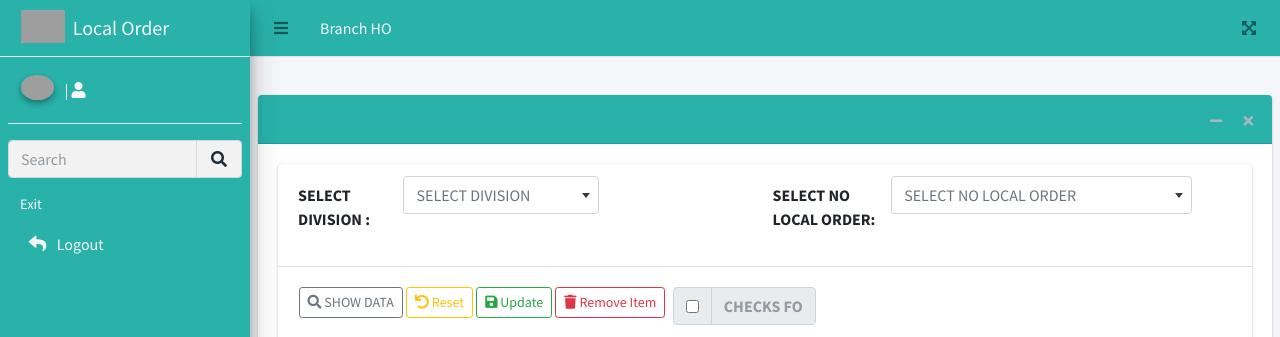
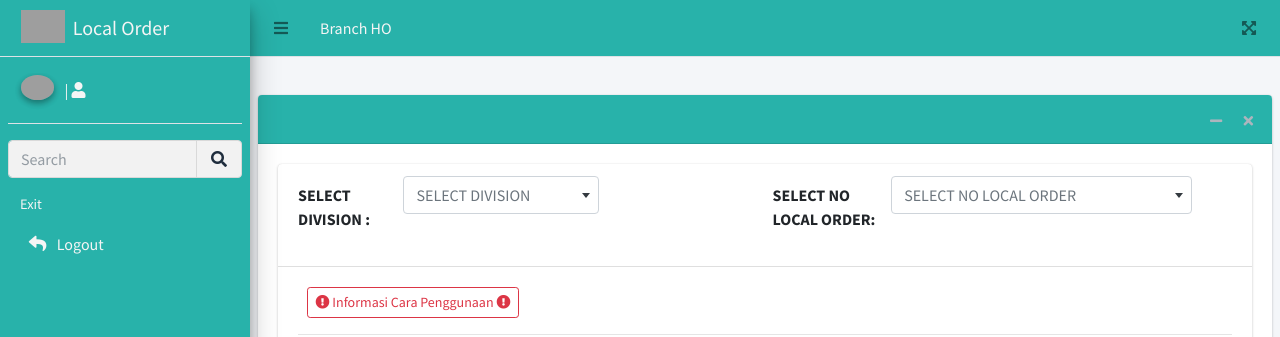
Before and after one commit to ApregiPrataYuda/LocalOrderCI4, a CodeIgniter 4 app: the page made by app/Views/Staff/Form-Local-Order/FormUpdate.php in a window 1280 px wide; the page is wider, and only the part inside the window is pictured. Shown: the top 337 px of that part. Run offline with PHP 8.4 and a stand-in for CodeIgniter, Linux system fonts and the light colour scheme; the template is opened without the code that fills it, so the values that code supplies are empty; some libraries are stand-ins or nearby versions; grey boxes are pictures that could not be loaded.

Commit message:
modifed kalkulasi form update and modifed konfirmasi new at update local order

```diff
--- a/app/Models/HeaderLoModel.php
+++ b/app/Models/HeaderLoModel.php
@@ -13,4 +13,9 @@ class HeaderLoModel extends Model
     protected $useSoftDeletes   = false;
     protected $protectFields    = true;
     protected $allowedFields    = ['idHeader','localOrderNo','periode','formula','divisiId','createdAt','createdBy','updatedBy','updatedAt'];
+
+
+    public function update_data($idHeader, $header) {
+        return $this->update($idHeader, $header);
+    }
 }
--- a/app/Views/Staff/Form-Local-Order/FormUpdate.php
+++ b/app/Views/Staff/Form-Local-Order/FormUpdate.php
@@ -28,6 +28,10 @@ p{
     height: 40px;
     margin-top: -40px;
     }
+
+    input:valid, textarea:valid {
+    border: 2px solid green;
+}
 
 </style>
 
@@ -112,24 +116,27 @@ p{
          <div class="card-body">
          <div class="row mb-1">
          <div class="float-left ml-2">
+			<button id="btnShowData" class="btn btn-outline-info btn-sm buttonShow" style="display: none;"><i class="fa fa-search"></i> Show Data</button>
+			<a href="<?= base_url('Update-Local-Order')?>"  class="btn btn-outline-warning btn-sm buttonReset" style="display: none;"><i class="fa fa-undo"></i> Reset</a>
+            <button type="button" class="btn btn-outline-info btn-sm" id="buttonSubmit"  onclick="updateData()" style="display: none;"><i class="fa fa-save"></i> Update Data</button>
+            <button type="button" class="btn btn-outline-danger btn-sm removeButton" id="deletebutton" style="display: none;"><i class="fa fa-trash"></i> Remove Item</button>
+        </div>
+        <div class="float-right ml-2">
+        <button type="button" class="btn btn-outline-danger btn-sm" data-toggle="modal" data-target="#userGuideModal">
+            <i class="fa fa-exclamation-circle" aria-hidden="true"></i> Informasi Cara Penggunaan <i class="fa fa-exclamation-circle" aria-hidden="true"></i>
+        </button>
+        </div>
 
-			<button id="btnShowData" class="btn btn-outline-secondary btn-sm buttonShow"><i class="fa fa-search"></i> SHOW DATA</button>
-			<a href="<?= base_url('Update-Local-Order')?>"  class="btn btn-outline-warning btn-sm buttonReset"><i class="fa fa-undo"></i> Reset</a>
-      <button type="button" class="btn btn-outline-success btn-sm" id="buttonSubmit"  onclick="updateData()"><i class="fa fa-save"></i> Update</button>
-			<button type="button" class="btn btn-outline-danger btn-sm removeButton" id="deletebutton"><i class="fa fa-trash"></i> Remove Item</button>
-
-
-
-		</div>
-        <div class="input-group col-md-2 mb-2">
+         </div>
+         <hr>
+         <div class="input-group col-md-2 mb-2" id="divCheck"  style="display: none;">
             <div class="input-group-prepend">
                 <div class="input-group-text">
                 <input type="checkbox" aria-label="Checkbox for following text input" name="checkedAll" id="checkAll">
                 </div>
+                </div>
+              <input type="text" data-toggle="modal" data-target="#removeNoteModal" class="form-control font-weight-bold text-uppercase text-dark" aria-label="Check For Remove" readonly placeholder="Checks For Remove">
             </div>
-             <input type="text" data-toggle="modal" data-target="#removeNoteModal" class="form-control font-weight-bold text-uppercase text-dark" aria-label="Check For Remove" readonly placeholder="Checks For Remove">
-            </div>
-         </div>
 
             <!-- <div class="card"> -->
               <!-- <div class="card-header"> -->
@@ -207,6 +214,44 @@ p{
 </section>
 </form>
 
+<!-- Modal user guide-->
+<div class="modal fade" id="userGuideModal" tabindex="-1" role="dialog" aria-labelledby="exampleModalLabel" aria-hidden="true">
+  <div class="modal-dialog modal-lg" role="document">
+    <div class="modal-content">
+      <div class="modal-header">
+        <h5 class="modal-title" id="exampleModalLabel">User Guide (Informasi Cara Penggunaan)</h5>
+        <button type="button" class="close" data-dismiss="modal" aria-label="Close">
+          <span aria-hidden="true">&times;</span>
+        </button>
+      </div>
+      <div class="modal-body">
+      <p class="font-weight-bold text-danger">Instruksi.</p>
+      <p class="font-weight-bold">1. **Pilih Divisi**: <br> divisi dari daftar yang tersedia. Nomor lokal order yang sesuai akan muncul berdasarkan divisi yang dipilih. Jika nomor lokal order tidak muncul, berarti nomor lokal order belum dibuat untuk divisi tersebut.</p>
+
+      <p class="font-weight-bold">2. **Pilih Nomor Lokal Order**:<br> Pilih nomor lokal order dari daftar yang tersedia.</p>
+
+      <p class="font-weight-bold">3. **Tombol Show Data dan Reset**: <br> Setelah memilih nomor lokal order, akan muncul tombol **"Show Data"** dan tombol **"Reset"**.</p>
+
+      <p class="font-weight-bold">4. **Tombol Show Data**:<br> Klik tombol **"Show Data"** untuk menampilkan data yang akan diedit.</p>
+
+      <p class="font-weight-bold">5. **Tombol Reset**:<br> Klik tombol **"Reset"** untuk kembali ke awal dan menghapus semua pilihan.</p>
+
+      <p class="font-weight-bold">6. **Tombol Update Data**:<br> Klik tombol **"Update Data"** untuk mengirimkan data yang telah diperbarui.</p>
+
+      <p class="font-weight-bold">7. **Tombol Remove Item**:<br> Klik tombol **"Remove Item"** untuk menghapus data yang telah dicentang (checklist).</p>
+
+      <p class="font-weight-bold">8. **Tombol Check for Remove**:<br>  Klik tombol **"Check for Remove"** untuk mencentang semua data yang ada.</p><br>
+
+      <p class="font-weight-bold text-danger">**Catatan untuk Remove Data**:<p>
+      <p class="font-weight-bold">- **Data yang dicentang** akan dihapus.<br>
+        - **Data yang tidak dicentang** adalah data yang akan Anda edit.</p>
+      </div>
+      <div class="modal-footer">
+        <button type="button" class="btn btn-secondary" data-dismiss="modal">Does it Help (Close)</button>
+      </div>
+    </div>
+  </div>
+</div>
 
 <script>
      $(document).ready(function() {
@@ -324,6 +369,7 @@ p{
                     <td style="width: 10%;">\
                         <textarea name="idPartDivisi[]" rows="2" cols="10" class="form-control" readonly>' + items[i].idPartDivisi + '</textarea>\
                         <textarea name="idDetail[]" rows="2" cols="10" class="form-control" readonly hidden>' + items[i].idDetail + '</textarea>\
+                        <textarea name="idHeader[]" rows="2" cols="10" class="form-control" readonly hidden>' + items[i].idHeader + '</textarea>\
                     </td>\
                     <td style="width: 10%;">\
                         <textarea name="PartName[]" rows="2" cols="10" class="form-control" readonly>' + items[i].PartName + '</textarea>\
@@ -363,7 +409,7 @@ p{
                     </td>\
                     <td style="width: 4%; background: yellow;">\
                         <input type="text" name="Konversi[]" class="form-control Konversi" value="' + Math.round(items[i].Konversi) + '" readonly>\
-                        <input type="text" name="hasilKonversi[]" class="form-control hasilKonversi" readonly>\
+                        <input type="hidden" name="hasilKonversi[]" class="form-control hasilKonversi" readonly>\
                     </td>\
                     <td style="width: 4%;">\
                         <input type="text" name="outPlanMonth3[]" class="form-control outPlanMonth3" min="0" placeholder="0" value="' + Math.round(items[i].outPlanMonth3) + '">\
@@ -403,7 +449,6 @@ $(document).ready(function() {
 
         // Hapus baris yang dipilih
         $('input:checkbox:checked').closest("tr").remove();
-
         // Tampilkan notifikasi SweetAlert2
         Swal.fire({
             icon: "success",
@@ -421,6 +466,27 @@ $(document).ready(function() {
             $('.checkeds').prop('checked', false);
         }
     });
+
+
+         $("#noLocalOrder").change(function () {
+           $("#btnShowData").show(1000)
+         })
+
+         $("#noLocalOrder").change(function () {
+           $(".buttonReset").show(1000)
+         })
+
+         $("#btnShowData").click(function () {
+           $("#buttonSubmit").show(1000)
+         })
+
+         $("#btnShowData").click(function () {
+           $("#divCheck").show(1000)
+         })
+
+         $("#btnShowData").click(function () {
+           $(".removeButton").show(1000)
+         })
 });
 </script>
 
@@ -477,49 +543,57 @@ $(document).ready(function() {
     });
 });
 </script>
+
+
 <script>
 function updateData() {
     $.ajax({
         url: '<?= base_url('send-data-update') ?>',
         method: 'POST',
         data: $('#formLoUpdate').serialize(),
-        beforeSend: function() {
+        beforeSend: () => {
             $('#buttonSubmit').prop('disabled', true).text('Sedang proses...');
         },
-        success: function(response) {
-            // Determine success based on the response
+        success: response => {
             const isSuccess = response === 'oke';
-
-            // Show appropriate message
             Swal.fire({
-                icon: isSuccess ? 'success' : 'error',
-                title: isSuccess ? 'Good!' : 'Oops...',
+                icon: isSuccess ? 'error' : 'success',
+                title: isSuccess ? 'Gagal!' : 'Berhasil!',
                 text: isSuccess
-                    ? 'Success, update Data!'
-                    : 'success simpan!'
+                    ? 'Terjadi kesalahan saat memperbarui data!'
+                    : 'Data berhasil diperbarui.'
+            }).then(() => {
+                $('#buttonSubmit').prop('disabled', false).text(isSuccess ? 'OKE' : 'Coba Lagi');
+                if (isSuccess) {
+                    setTimeout(() => {
+                        window.location.href = '<?= base_url('Update-Local-Order') ?>';
+                    }, 1000);
+                }else{
+                    setTimeout(() => {
+                        window.location.href = '<?= base_url('Update-Local-Order') ?>';
+                    }, 1000);
+                }
             });
-
-            // Update button state and hide modal
-            $('#buttonSubmit').prop('disabled', false).text(isSuccess ? 'OKE' : 'Save Lagi');
-
-
-            // Redirect after a short delay
-            const redirectUrl = isSuccess ? '<?= base_url('Update-Local-Order') ?>' : '#'; // Replace '#' if there's a different error URL
-            setTimeout(function() {
-                window.top.location = redirectUrl;
-            }, 2000);
         },
-        error: function() {
+        error: () => {
             Swal.fire({
-                icon: 'success',
-                title: 'Oops...',
-                text: 'succes save!'
+                icon: 'info',
+                title: 'Warning!',
+                text: 'Tidak Ada Data Yang Di Ubah.'
+            }).then(() => {
+                $('#buttonSubmit').prop('disabled', false).text('Coba Lagi');
+                setTimeout(() => {
+                        window.location.href = '<?= base_url('Update-Local-Order') ?>';
+                    }, 1000);
             });
-            $('#buttonSubmit').prop('disabled', false).text('Save Lagi');
         }
     });
 }
 </script>
 
 
+
+
+
+
 <?= $this->endSection() ?>
--- a/app/Views/Staff/Home.php
+++ b/app/Views/Staff/Home.php
@@ -75,7 +75,7 @@
           <!-- /.card-body -->
           <!-- /.card-footer-->
 <div class="card-footer">
-<button type="button" class="btn btn-outline-info" data-toggle="modal" data-target="#userGuideModal">
+<button type="button" class="btn btn-outline-danger float-right" data-toggle="modal" data-target="#userGuideModal">
 <i class="fa fa-exclamation-circle" aria-hidden="true"></i> Informasi Cara Penggunaan <i class="fa fa-exclamation-circle" aria-hidden="true"></i>
 </button>
 </div>
--- a/app/Views/Staff/PartDivisi/Data.php
+++ b/app/Views/Staff/PartDivisi/Data.php
@@ -125,7 +125,7 @@
         </div>
         <!-- /.card -->
         <div class="card-footer">
-<button type="button" class="btn btn-outline-info" data-toggle="modal" data-target="#userGuideModal">
+<button type="button" class="btn btn-outline-danger float-right" data-toggle="modal" data-target="#userGuideModal">
 <i class="fa fa-exclamation-circle" aria-hidden="true"></i> Informasi Cara Penggunaan <i class="fa fa-exclamation-circle" aria-hidden="true"></i>
 </button>
 </div>
--- a/app/Views/Staff/PartDivisi/Form.php
+++ b/app/Views/Staff/PartDivisi/Form.php
@@ -160,8 +160,8 @@
     </div>
 </div>
 <div class="card-footer">
-<button type="button" class="btn btn-outline-info" data-toggle="modal" data-target="#userGuideModal">
-<i class="fa fa-exclamation-circle" aria-hidden="true"></i> information user guide <i class="fa fa-exclamation-circle" aria-hidden="true"></i>
+<button type="button" class="btn btn-outline-danger" data-toggle="modal" data-target="#userGuideModal">
+<i class="fa fa-exclamation-circle" aria-hidden="true"></i> informasi cara penggunaan <i class="fa fa-exclamation-circle" aria-hidden="true"></i>
 </button>
 </div>
 </div>
--- a/app/Views/Staff/PartDivisi/FormU.php
+++ b/app/Views/Staff/PartDivisi/FormU.php
@@ -161,8 +161,8 @@
     </div>
 </div>
 <div class="card-footer">
-<button type="button" class="btn btn-outline-info" data-toggle="modal" data-target="#userGuideModal">
-<i class="fa fa-exclamation-circle" aria-hidden="true"></i> information user guide <i class="fa fa-exclamation-circle" aria-hidden="true"></i>
+<button type="button" class="btn btn-outline-danger" data-toggle="modal" data-target="#userGuideModal">
+<i class="fa fa-exclamation-circle" aria-hidden="true"></i> informasi cara penggunaan<i class="fa fa-exclamation-circle" aria-hidden="true"></i>
 </button>
 </div>
 </div>
--- a/app/Views/Staff/Report/Data.php
+++ b/app/Views/Staff/Report/Data.php
@@ -132,7 +132,7 @@ input:valid, textarea:valid {
    </form>
 
 <div class="card-footer">
-<button type="button" class="btn btn-outline-info" data-toggle="modal" data-target="#userGuideModal">
+<button type="button" class="btn btn-outline-danger float-right" data-toggle="modal" data-target="#userGuideModal">
 <i class="fa fa-exclamation-circle" aria-hidden="true"></i> Informasi Cara Penggunaan <i class="fa fa-exclamation-circle" aria-hidden="true"></i>
 </button>
 </div>
--- a/app/Views/Staff/Report/Dataresult.php
+++ b/app/Views/Staff/Report/Dataresult.php
@@ -356,7 +356,7 @@ input:valid, textarea:valid {
 
 </div>
 <div class="card-footer">
-<button type="button" class="btn btn-outline-info" data-toggle="modal" data-target="#userGuideModal">
+<button type="button" class="btn btn-outline-danger float-right" data-toggle="modal" data-target="#userGuideModal">
 <i class="fa fa-exclamation-circle" aria-hidden="true"></i> Informasi Cara Penggunaan <i class="fa fa-exclamation-circle" aria-hidden="true"></i>
 </button>
 </div>
```
Also changed, not shown: app/Controllers/Staff/Staff.php (+9 -11 lines), app/Views/Staff/Form-Local-Order/Form.php (+1 -11 lines).
